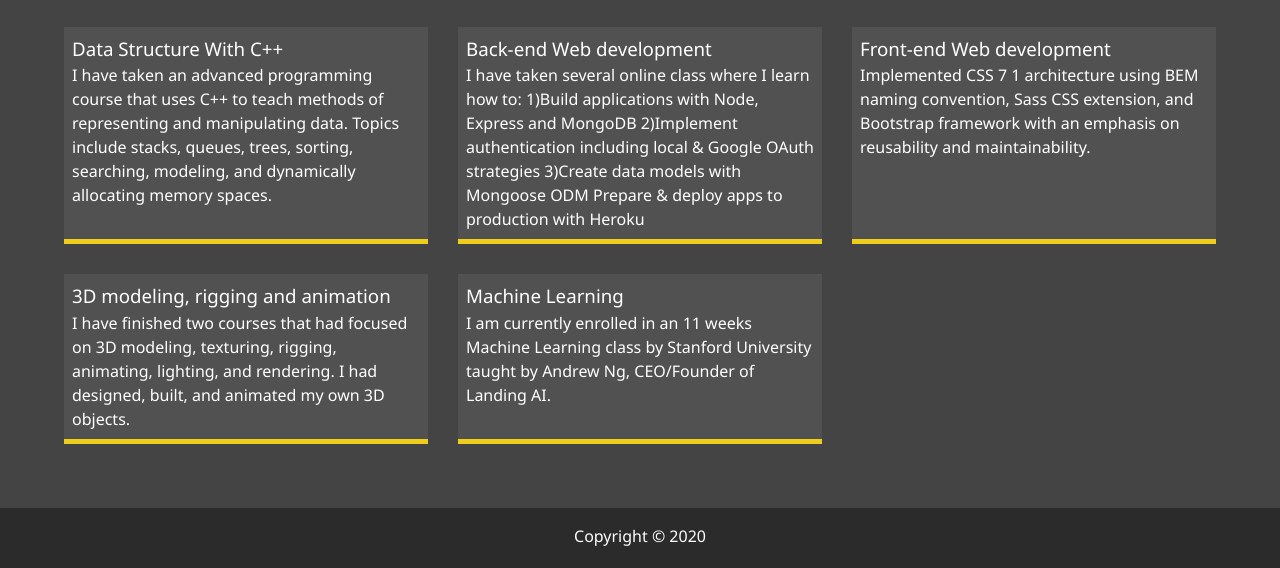
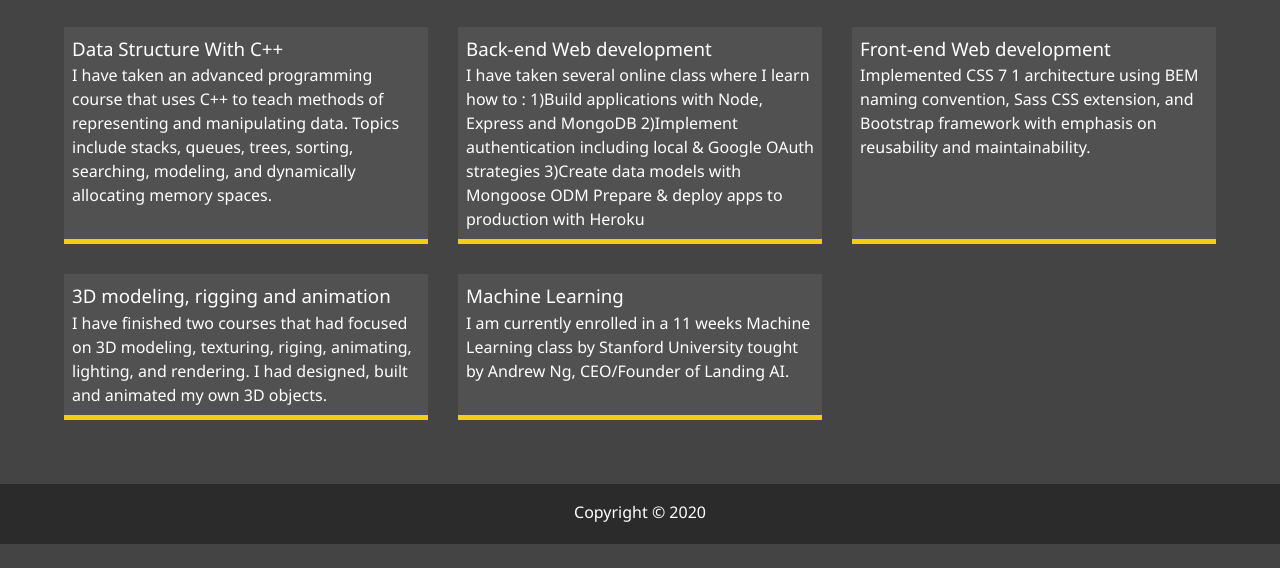
Before and after one commit to yasen002/portfolio, a website: page index/about.html in a window 1280 px wide. Shown: the part 569-1137 px from the top of the page. After the commit the page ends 1113 px from the top, so only its background shows below. Drawn offline with nearby package versions, Linux system fonts and the light colour scheme.

Commit message:
Revert "#"
This reverts commit 0cf824c5bfa72f585698a6bb3cadea0a04a9455b.

```diff
--- a/index/about.html
+++ b/index/about.html
@@ -95,7 +95,7 @@
         <div class="job job-2">
           <h3>Back-end Web development</h3>
           <p>
-            I have taken several online class where I learn how to: 1)Build
+            I have taken several online class where I learn how to : 1)Build
             applications with Node, Express and MongoDB 2)Implement
             authentication including local & Google OAuth strategies 3)Create
             data models with Mongoose ODM Prepare & deploy apps to production
@@ -107,23 +107,23 @@
           <h3>Front-end Web development</h3>
           <p>
             Implemented CSS 7 1 architecture using BEM naming convention, Sass
-            CSS extension, and Bootstrap framework with an emphasis on
-            reusability and maintainability.
+            CSS extension, and Bootstrap framework with emphasis on reusability
+            and maintainability.
           </p>
         </div>
         <div class="job job-4">
           <h3>3D modeling, rigging and animation</h3>
           <p>
             I have finished two courses that had focused on 3D modeling,
-            texturing, rigging, animating, lighting, and rendering. I had
-            designed, built, and animated my own 3D objects.
+            texturing, riging, animating, lighting, and rendering. I had
+            designed, built and animated my own 3D objects.
           </p>
         </div>
         <div class="job job-5">
           <h3>Machine Learning</h3>
           <p>
-            I am currently enrolled in an 11 weeks Machine Learning class by
-            Stanford University taught by Andrew Ng, CEO/Founder of Landing AI.
+            I am currently enrolled in a 11 weeks Machine Learning class by
+            Stanford University tought by Andrew Ng, CEO/Founder of Landing AI.
           </p>
         </div>
       </div>
```
Also changed, not shown: index/work.html (+7 -7 lines).
